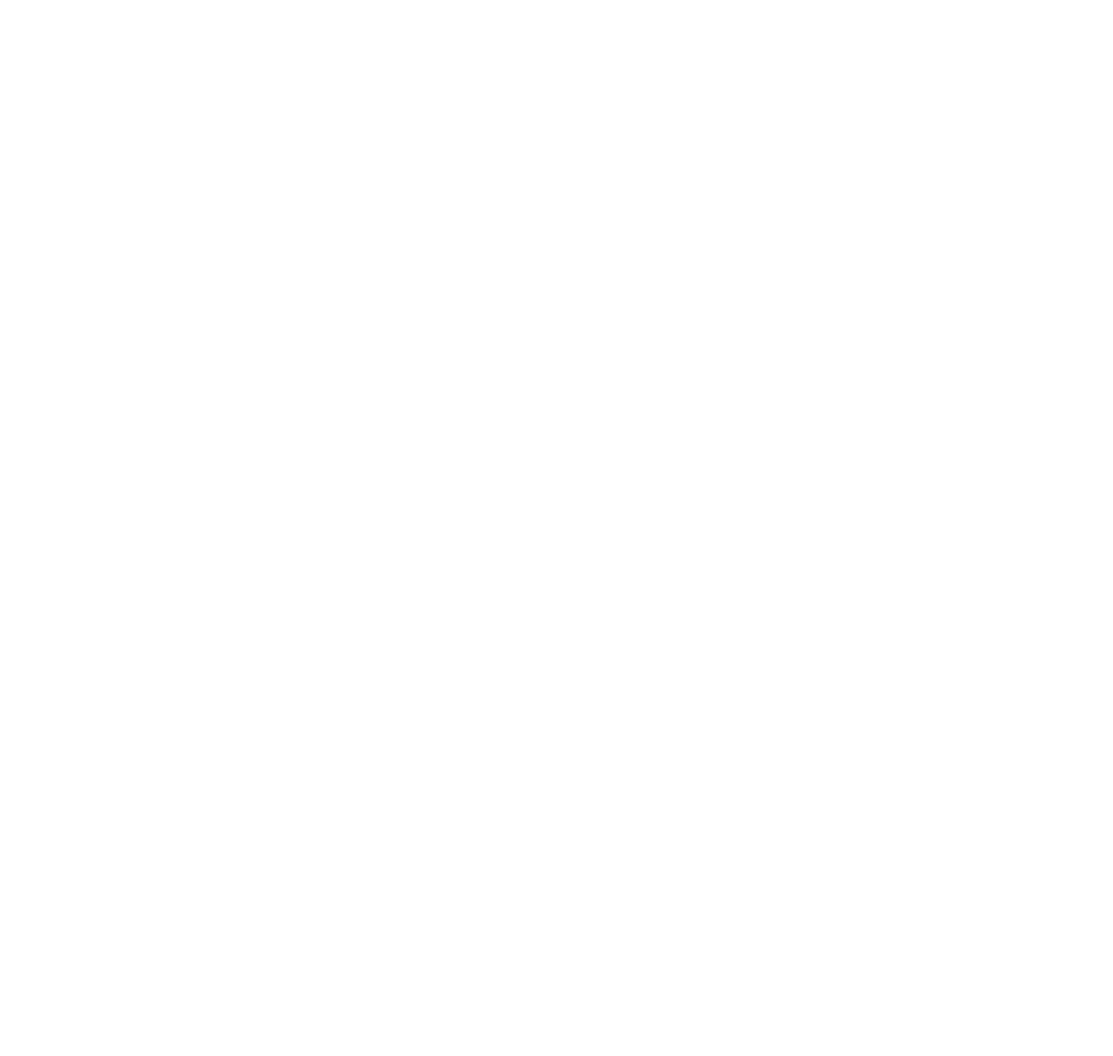
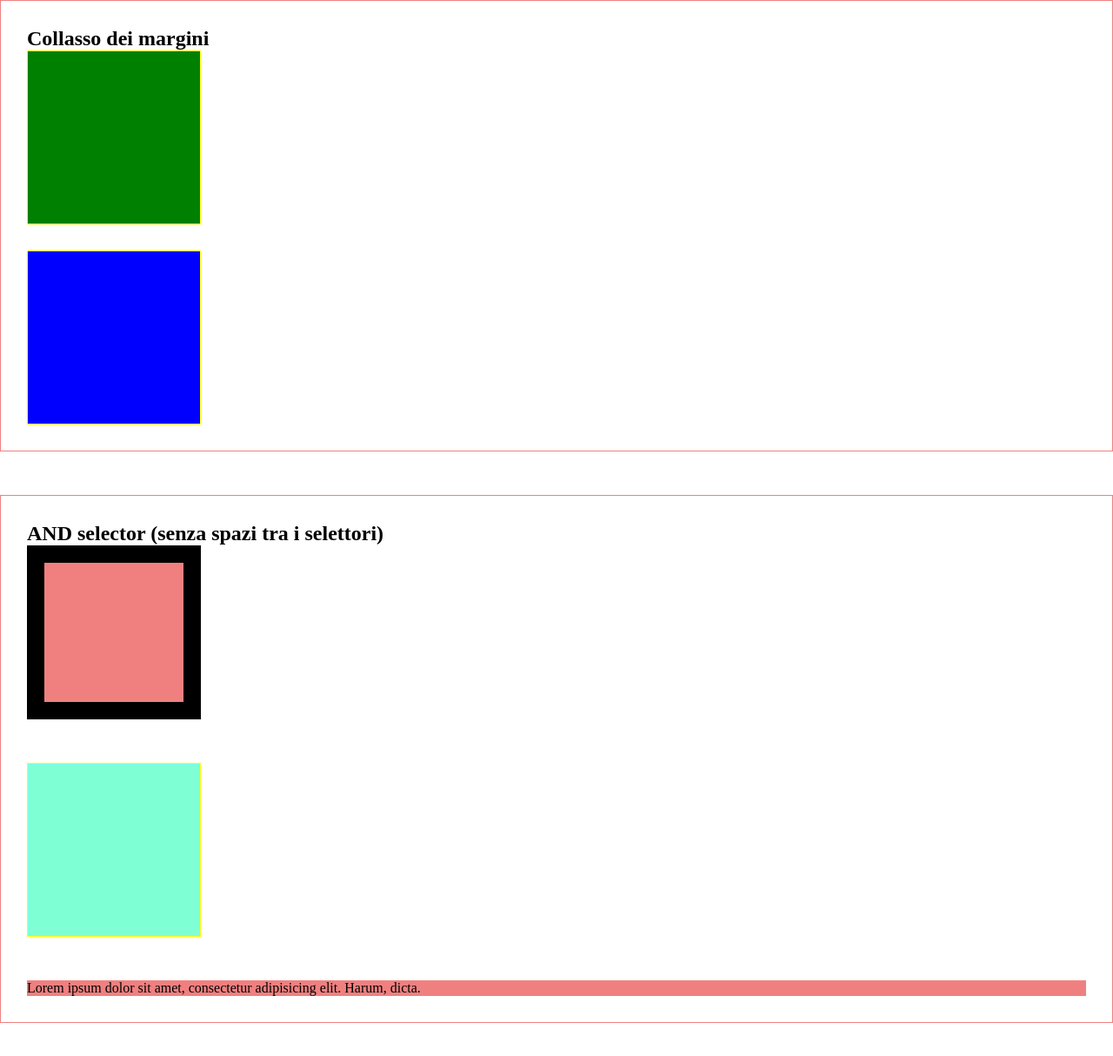
Before and after one commit to classe101-alessiovietri/06-lc-margini-selettori-avanzati, a plain HTML site: page index.html in a window 1280 px wide. Shown: the whole page at 87% size. Before the commit the page ends 800 px from the top, so only its background shows below. Drawn offline with Linux system fonts and the light colour scheme.

Commit message:
Completate sezioni 1 e 2

```diff
--- a/css/style.css
+++ b/css/style.css
@@ -11,6 +11,62 @@
 
 /*
 
-    ALTRO
+    GENERAL
 
 */
+section {
+    border: 1px solid lightcoral;
+    margin-bottom: 50px;
+    padding: 30px;
+}
+
+.box {
+    border: 1px solid yellow;
+    background-color: crimson;
+    width: 200px;
+    height: 200px;
+}
+
+.background-lightcoral {
+    background-color: lightcoral;
+}
+
+.background-aquamarine {
+    background-color: aquamarine;
+}
+
+/*
+
+    SECTION 1
+
+*/
+#upper-div {
+    background-color: green;
+    margin-bottom: 30px;
+}
+
+#lower-div {
+    background-color: blue;
+    margin-top: 30px;
+}
+
+/*
+
+    SECTION 2
+
+*/
+div.background-lightcoral {
+    margin-bottom: 50px;
+}
+
+div.background-aquamarine.box {
+    margin-bottom: 50px;
+}
+
+div.a.b.c.d.e.f.g.h.i.j.k.l#special {
+    border: 20px solid black;
+}
+
+div.a.b.j.k.l#special {
+    border-color: brown;
+}
--- a/index.html
+++ b/index.html
@@ -5,10 +5,47 @@
         <meta http-equiv="X-UA-Compatible" content="IE=edge">
         <meta name="viewport" content="width=device-width, initial-scale=1.0">
         <title>LC Collasso Margini e Selettori avanzati</title>
+
+        <!-- CSS -->
+        <link rel="stylesheet" href="css/style.css">
     </head>
     <body>
 
+        <section>
 
+            <h2>
+                Collasso dei margini
+            </h2>
+
+            <div id="upper-div" class="box">
+
+            </div>
+
+            <div id="lower-div" class="box">
+
+            </div>
+
+        </section>
+
+        <section>
+
+            <h2>
+                AND selector (senza spazi tra i selettori)
+            </h2>
+
+            <div id="special" class="box background-lightcoral a b c d e f g h i j k l">
+
+            </div>
+
+            <div class="box background-aquamarine a b c d e f g h i j k l">
+
+            </div>
+
+            <p id="special" class="background-lightcoral a b c d e f g h i j k l">
+                Lorem ipsum dolor sit amet, consectetur adipisicing elit. Harum, dicta.
+            </p>
+
+        </section>
 
     </body>
 </html>
```
